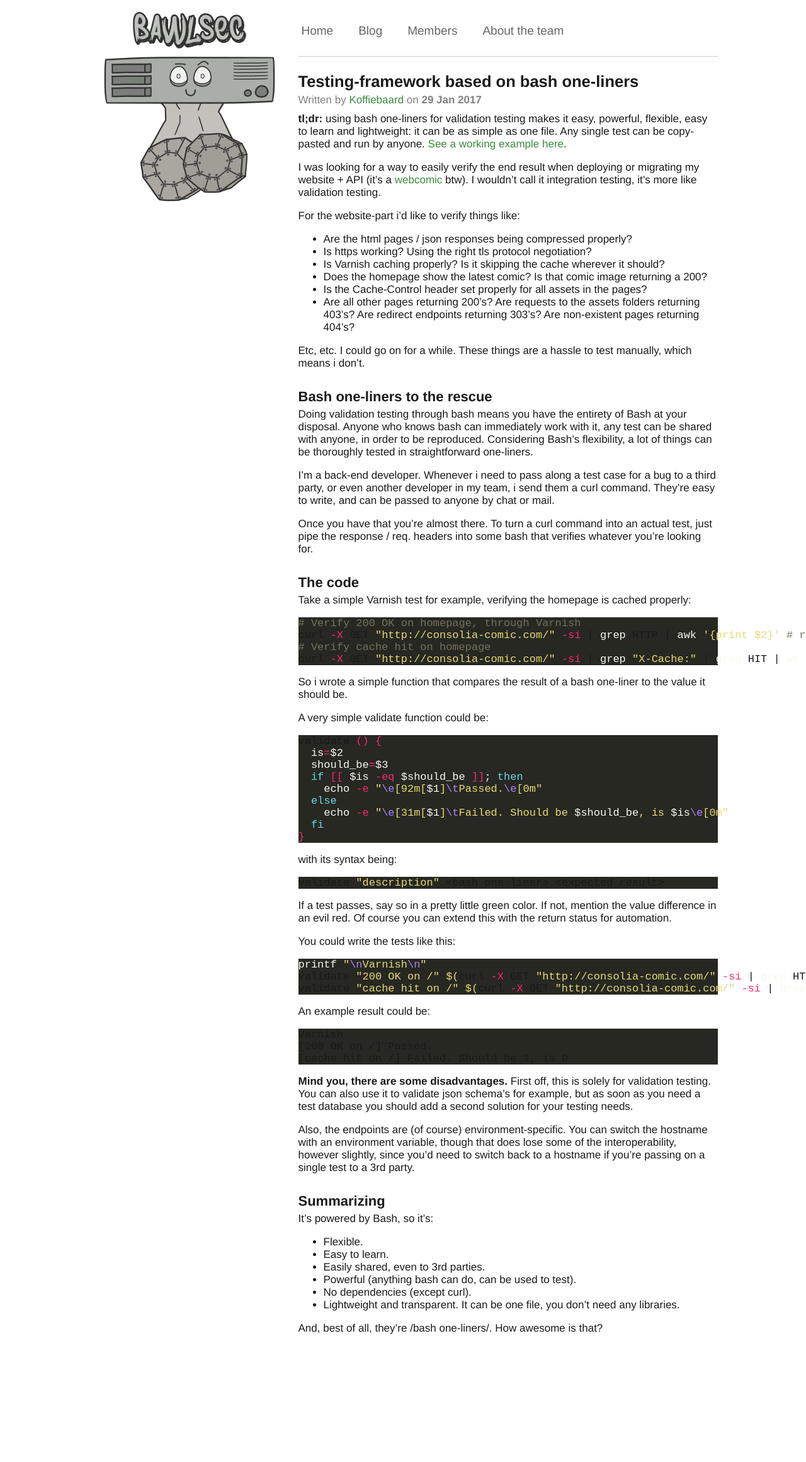
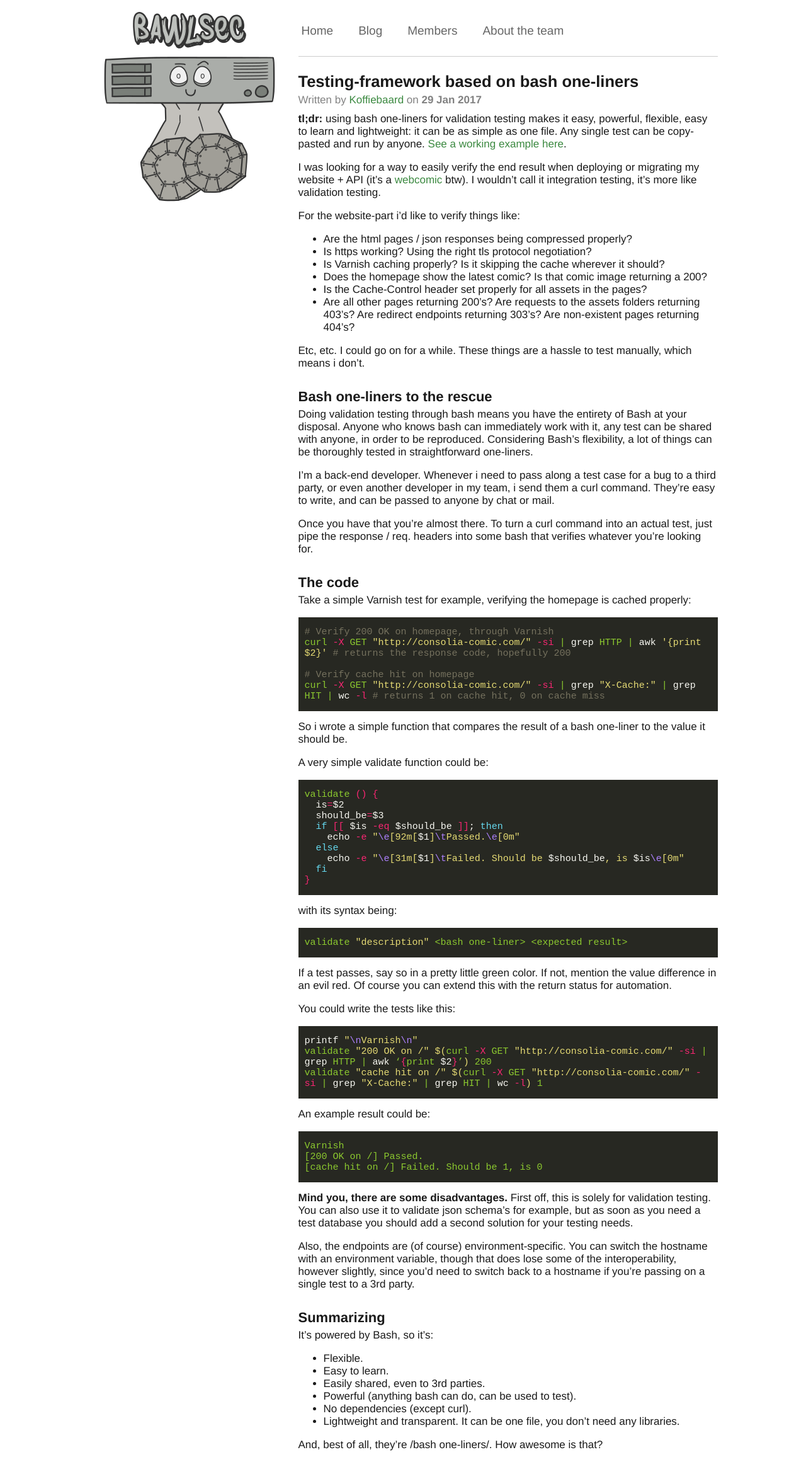
Before and after one commit to BawlSec/website, a Jekyll site: the page built from _posts/2017-01-29-testing-framework-based-on-bash-one-liners.md, in a window 1280 px wide. Shown: the whole page at 63% size. Built offline with Jekyll 4.4.1, drawn with Linux system fonts in a browser that asks for light colours; before the commit the page ends 2136 px from its top, so only the background shows below that.

Commit message:
fix code highlightng

````diff
--- a/_posts/2017-01-29-testing-framework-based-on-bash-one-liners.md
+++ b/_posts/2017-01-29-testing-framework-based-on-bash-one-liners.md
@@ -38,6 +38,7 @@ Take a simple Varnish test for example, verifying the homepage is cached properl
 ```bash
 # Verify 200 OK on homepage, through Varnish
 curl -X GET "http://consolia-comic.com/" -si | grep HTTP | awk '{print $2}' # returns the response code, hopefully 200
+
 # Verify cache hit on homepage
 curl -X GET "http://consolia-comic.com/" -si | grep "X-Cache:" | grep HIT | wc -l # returns 1 on cache hit, 0 on cache miss
 ```
--- a/assets/css/bawlz.css
+++ b/assets/css/bawlz.css
@@ -27,6 +27,13 @@ h1, h2, h3, h4 {
 
 p {
 	margin-top: 5px;
+}
+
+pre.highlight {
+    padding: 15px 10px;
+    white-space: pre-wrap;
+    color: #8cc92f;
+    font-size: 15px;
 }
 
 
````
